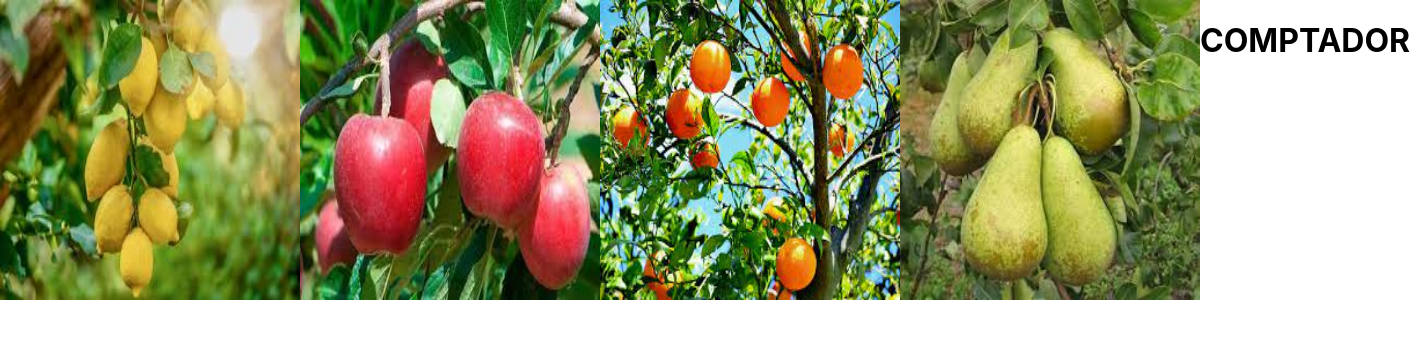
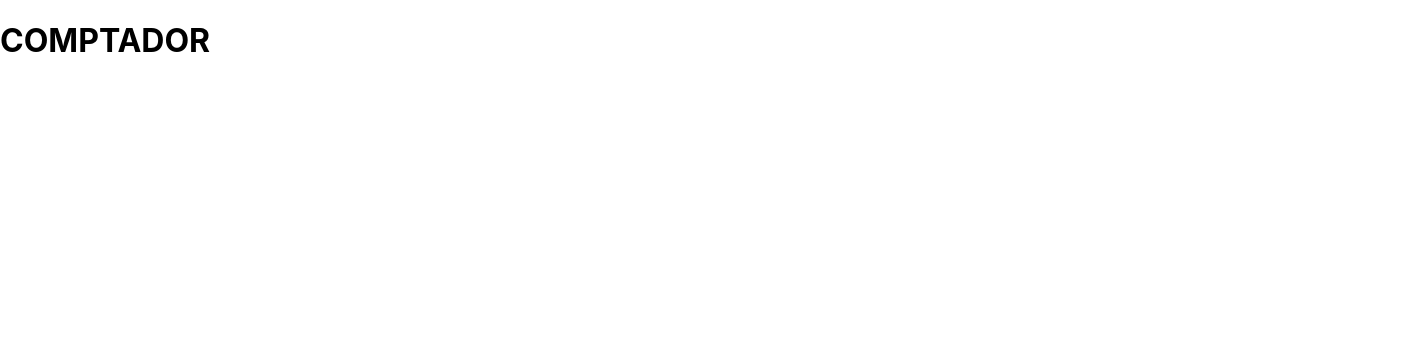
Before and after one commit to Agarces50/excercicis-react, a React (Create React App) app: page / in a window 1280 px wide. Shown: the top 338 px of the page, 1410 px wide, since content can reach past the window. Built offline with nearby package versions, Linux system fonts and the light colour scheme.

Commit message:
excercicis varios

```diff
--- a/src/App.js
+++ b/src/App.js
@@ -6,7 +6,7 @@ function App() {
   return (
     <>
       <div className="contenedor">
-        <Galeria />
+        {/* <Galeria /> */}
         <Comptador />
       </div>
     </>
```
